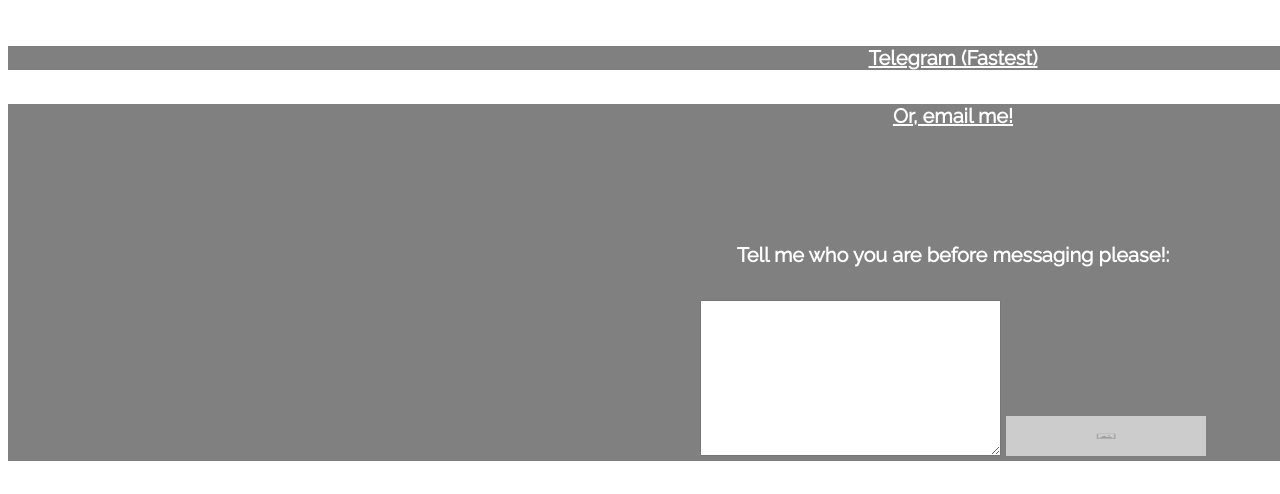
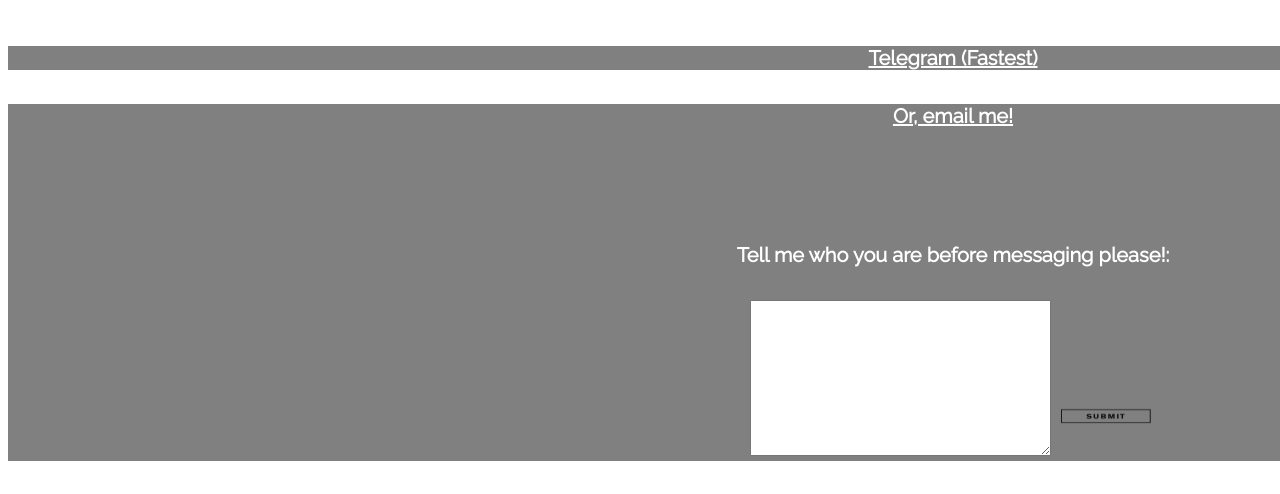
Before and after one commit to Mowshi/web-dev-homework, a plain HTML site: page final/contact.html in a window 1280 px wide. Shown: the part 437-931 px from the top of the page. Drawn offline with nearby package versions, Linux system fonts and the light colour scheme.

Commit message:
made subbuton

```diff
--- a/final/contact.html
+++ b/final/contact.html
@@ -49,7 +49,7 @@
 
         </textarea>
 
-        <input type="image" src="./images/placeholder.jpg" alt="subbut" width="200" height="40" />
+        <input type="image" src="./images/subbut.png" alt="subbut" width="100" height="80" />
     </div>
 
 
```
Also changed, not shown: final/images/subbut.png (added).
